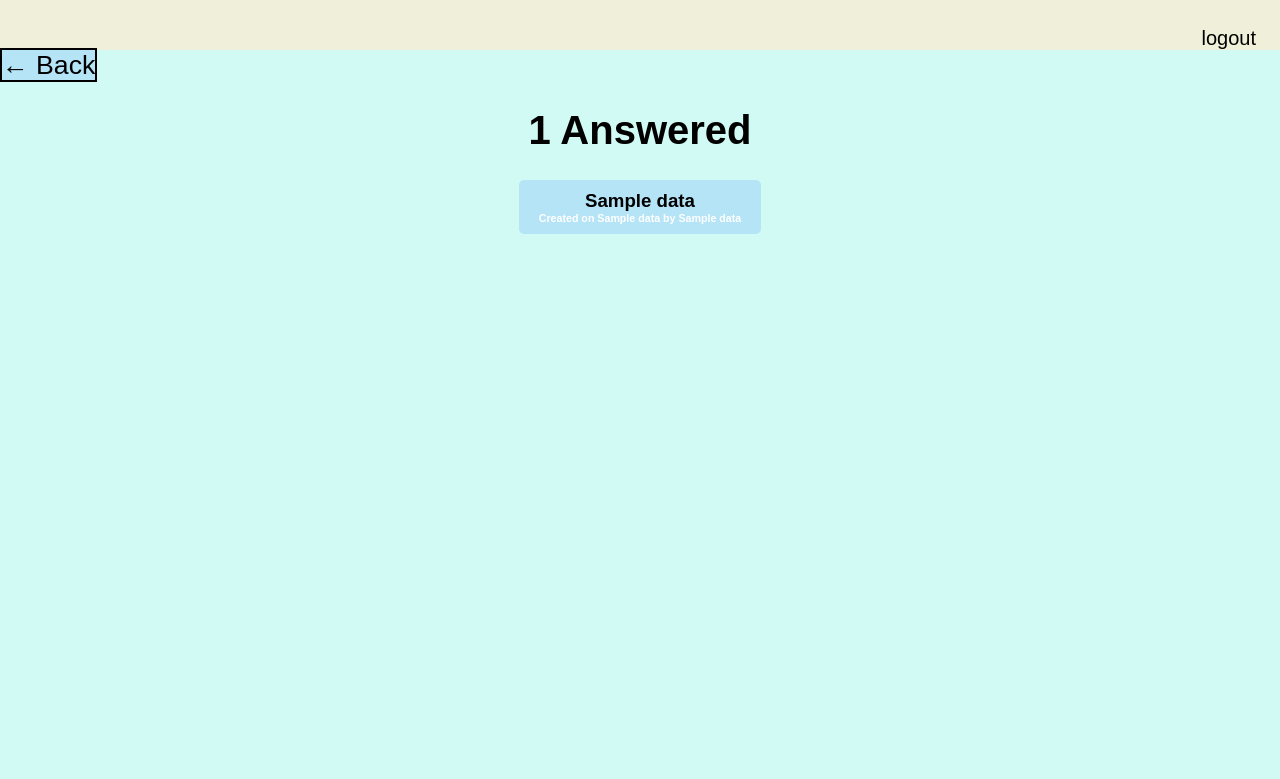
After one commit to LetongDai/CS-4111-project-1, a Flask app: template webserver/templates/answers.html in a window 1280 px wide. The commit adds this page. Shown: the top 779 px of the page. Run offline with Flask 3, Linux system fonts and the light colour scheme; the template is opened without the code that fills it: most values are stand-ins (such as "Sample title", 1, 10 or a date in 2020); parts of the project's set-up code (start-up, migrations or seed data) failed here and were passed over.

Commit message:
added answers somewhat and questions
not done with questions but need a checkpoint ! !

```diff
--- a/webserver/DbOperations.py
+++ b/webserver/DbOperations.py
@@ -60,20 +60,35 @@ class DB:
                 return 1
 
         from functools import cmp_to_key
+        print(result)
         return sorted(result, key=cmp_to_key(cmpTopics))
 
     # question
-    def getQuestionList(self, page=1, size=10):
-        return self.execute("SELECT qid,text FROM questions LIMIT :size;", {"size": size})
+    # SELECT qid, text FROM questions Q WHERE Q.qid in (SELECT qid FROM belongtorelations BTR, topics T WHERE BTR.tid=T.tid and T.topic = 'Physics');
+    def getQuestionByTopicID(self, tid, page=1, size=10):
+        print(f'TOPIC: {tid}'.format(topic=tid))
+        return self.execute("SELECT Q.text, Q.qid, T.topic, T.tid  FROM questions Q, topics T, belongtorelations BRT WHERE Q.qid = BRT.qid AND T.tid=BRT.tid AND T.tid=:tid;", {"size": size, "tid": tid})
 
+    '''
     def getQuestion(self, qid):
         cursor = self.execute("SELECT text FROM questions Q WHERE Q.qid = :qid;", {"qid": qid})
         return cursor.fetchone()[0]
-
-    # answer
+    '''
+    '''
     def getAnswer(self, qid):
         cursor = self.execute("SELECT text FROM answers A WHERE A.qid = :qid;", {"qid": qid})
         return [answer[0] for answer in cursor]
-
+    '''
     def addAnswer(self, name):
         self.execute('INSERT INTO test(name) VALUES (:name)', {"name": name})
+
+    def getTopicFromTID(self, tid):
+        return self.execute('SELECT topic FROM topics T where T.tid=:tid LIMIT 1;', {"tid": tid}).fetchone()
+
+    def getAnswersInQuestionData(self, tid, qid):
+        query = "SELECT Q.qid, Q.text, A.aid, A.text, U.username, A.date " \
+                "FROM questions Q NATURAL JOIN belongtorelations BRT NATURAL JOIN topics T " \
+                "NATURAL JOIN users U INNER JOIN answers A ON Q.qid = A.qid " \
+                "WHERE Q.qid=:qid AND T.tid=:tid " \
+                "ORDER BY A.date DESC;"
+        return self.execute(query, {"tid": tid, "qid": qid})
--- a/webserver/server.py
+++ b/webserver/server.py
@@ -14,11 +14,15 @@ from flask import Flask, render_template, g, session
 from DbOperations import DB
 from Login import needLogin, login_bp
 from TopicList import topic_bp
+from QuestionList import questions_bp
+from AnswerList import answers_bp
 
 tmpl_dir = os.path.join(os.path.dirname(os.path.abspath(__file__)), 'templates')
 app = Flask(__name__, template_folder=tmpl_dir)
 app.register_blueprint(login_bp)
 app.register_blueprint(topic_bp)
+app.register_blueprint(questions_bp)
+app.register_blueprint(answers_bp)
 app.secret_key = "secret"
 app.config["SESSION_TYPE"] = 'memcached'
 
@@ -51,24 +55,14 @@ def teardown_request(exception):
     pass
 
 
+'''
 @app.route('/questions')
 @needLogin
 def questions():
   cursor = g.conn.getQuestionList()
   return render_template("questions.html", data=[(thing[0],thing[1]) for thing in cursor]) # extremely verbose but its self-documenting code!
+'''
 
-
-'''
-Included By Edward
-'''
-@app.route('/answer/<qid>')
-@needLogin
-def show_answers(qid):
-    # Customize the answer based on `item`
-    question = g.conn.getQuestion(qid)
-    answers = g.conn.getAnswer(qid)
-
-    return render_template('answer.html', data=[question, answers])
 
 
 if __name__ == "__main__":
--- /dev/null
+++ b/webserver/static/Answers.css
@@ -0,0 +1,55 @@
+
+body {
+  background-color: #00e5c32e;
+  margin: 0;
+  padding: 0;
+
+}
+
+h1 {
+  text-align: center;
+  color: #000000;
+}
+
+button {
+  background-color: #579aff3b;
+  color: #000;
+  border: none;
+  border-radius: 5px;
+  padding: 10px 20px;
+  cursor: pointer;
+  display: block;
+  margin: 20px auto;
+  font-size: 14pt;
+  border: 5px;
+  border-color: #6fa6f914;
+
+}
+
+
+button:hover {
+  background-color: #6fa6f9;
+}
+
+button div {
+  font-weight: bold;
+  text-align: center;
+}
+
+.BackButton {
+    border: 2px solid #000000;
+    color: #000000;
+    font-size: 20pt;
+    background-color: #579aff3b;
+    text-decoration: none;
+}
+
+.BackButton:hover {
+  background-color: #6fa6f9;
+  color: white;
+}
+
+.userAndDate {
+    font-size: 8pt;
+    color: #ffffff;
+}
--- a/webserver/static/Topics.css
+++ b/webserver/static/Topics.css
@@ -11,7 +11,7 @@ body {
 }
 
 .topicEntry {
-        border: 5px;
+    border: 5px;
     justify-content: space-between;
     align-items: center;
     border-color: #6fa6f914;
--- /dev/null
+++ b/webserver/templates/answers.html
@@ -0,0 +1,40 @@
+<html>
+<head><link rel="stylesheet" type="text/css" href="{{ url_for('static', filename='Answers.css') }}"/></head>
+  <style>
+    body{
+      font-size: 15pt;
+      font-family: arial;
+    }
+  </style>
+
+
+<body>
+{% include 'navibar.html' %}
+<div><a href="javascript:history.back()" class="BackButton">← Back</a></div>
+  <h1>
+    {% if data[1] %}
+    {{data[0][0]}} Answered
+    {% else %}
+    This question does not exist!
+    {% endif %}
+  </h1>
+
+
+  <div>
+    {% for n in data[1] %}
+    <button>
+      <div class="answerText">
+        {{n[3]}}
+      </div>
+      <div class="userAndDate">
+        Created on {{n[-1]}} by {{n[-2]}}
+      </div>
+
+    </button>
+    {% endfor %}
+  </div>
+
+</body>
+
+
+</html>
--- a/webserver/templates/topics.html
+++ b/webserver/templates/topics.html
@@ -10,7 +10,7 @@
     <div id="topicList">
         {% if data %}
             {% for tid, topic, num in data %}
-                <div class="topicEntry" onclick="location.href='/questions/{{tid}}'">
+                <div class="topicEntry" onclick="location.href='/topics/{{tid}}'">
                     <p class="topicSeparator"></p>
                     <div class="topicName">{{topic}}</div>
                     <div class="topicCount">{{num}}</div>
```
Also changed, not shown: webserver/AnswerList.py (added, +18 -0 lines), webserver/QuestionList.py (added, +13 -0 lines), webserver/static/Questions.css (added, +50 -0 lines), webserver/templates/answer.html (deleted, +0 -22 lines), webserver/templates/questions.html (+11 -7 lines).
